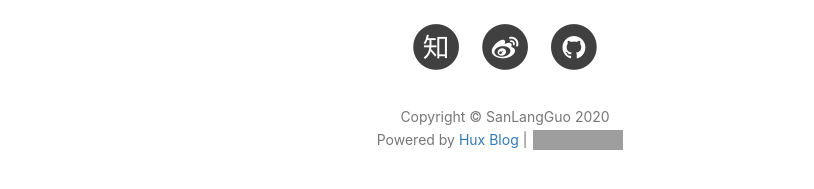
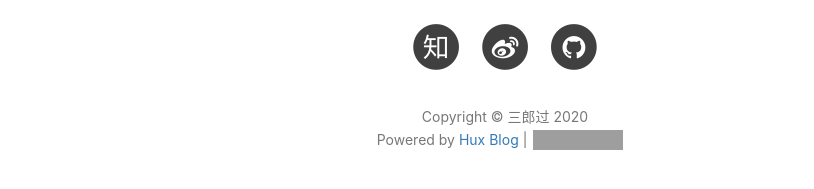
Before and after one commit to sanlangguo/sanlangguo.github.io, a Jekyll site: the page built from index.html, in a window 1280 px wide and 900 px high, scrolled down 2301 px. Shown: the part 656-845 px from the top of the window, without its empty margins (135-949 px from the left). Built offline with Jekyll 4.4.1, drawn with Linux system fonts in a browser that asks for light colours; nearby versions of some CDN libraries; the list of posts is cut into pages by our own code; comment, search, counter and statistics services are not loaded; part of the change alters nothing that is shown; some of the changed text lies outside the part shown; grey boxes are pictures that could not be loaded.

```diff
--- a/_config.yml
+++ b/_config.yml
@@ -1,19 +1,19 @@
 # Site settings
-title: SanLangGuo
+title: 三郎过
 SEOTitle: 三郎过的博客 | Blog
 header-img: img/home-bg.jpg
 email: 781611283@qq.com
 description: "不断去学习,去拓展自己的视野,用心感受这个世界。"
 keyword: "三郎过, @SanLangGuo, 黄玄的博客, SanLangGuo Blog, 博客, 个人网站, 互联网, Web, JavaScript, 前端 "          # your host, for absolute URL
-baseurl: ""                             # for example, '/blog' if your blog hosted on 'host/blog'
+baseurl: ""
 
 # Publish posts or collection documents with a future date.
 future: true
 
 # SNS settings
 RSS: false
-weibo_username:     三郎过
-zhihu_username:     三郎过
+weibo_username:     u/5243311782?is_all=1
+zhihu_username:     chen-zong-qiang-53
 github_username:    sanlangguo
 
 
```
